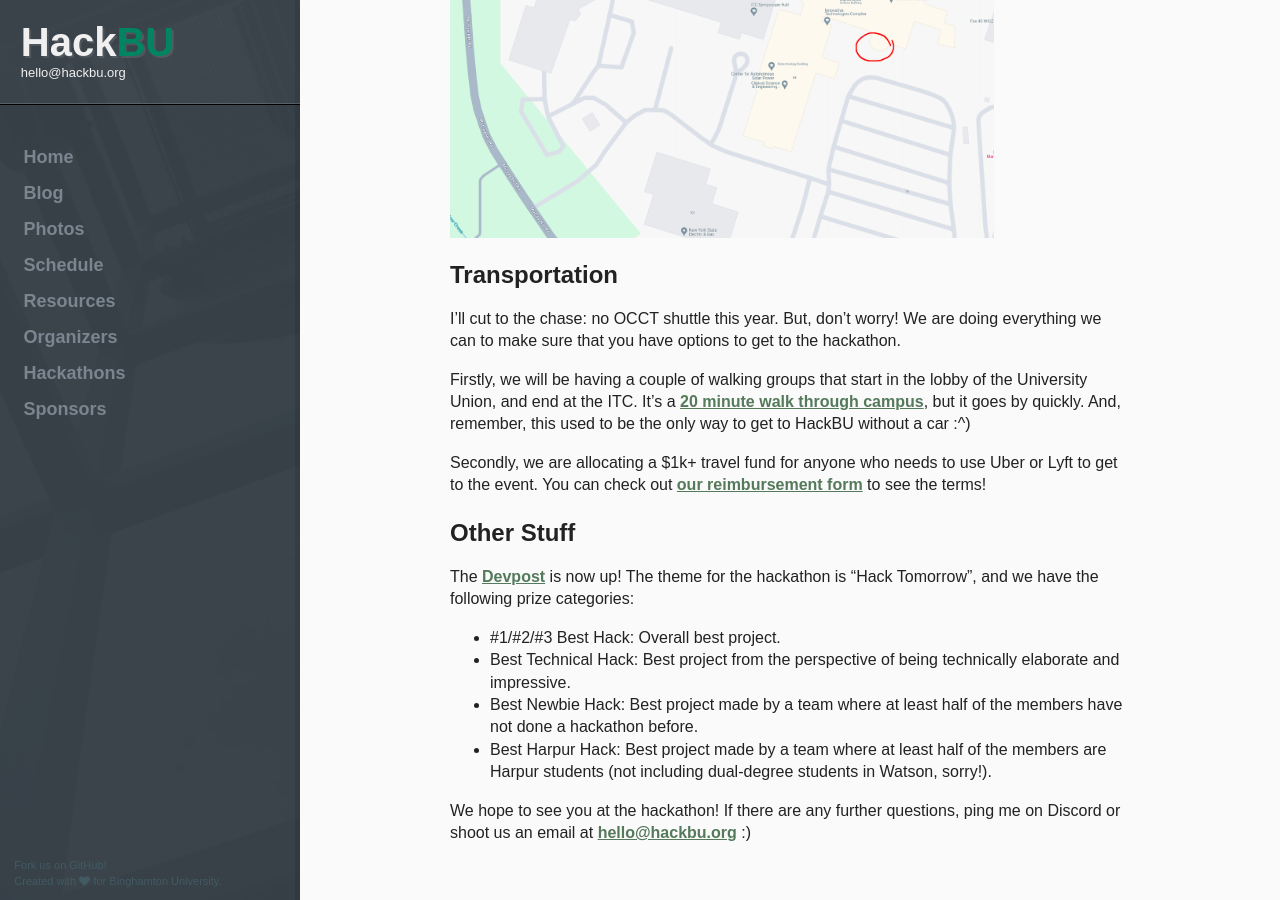
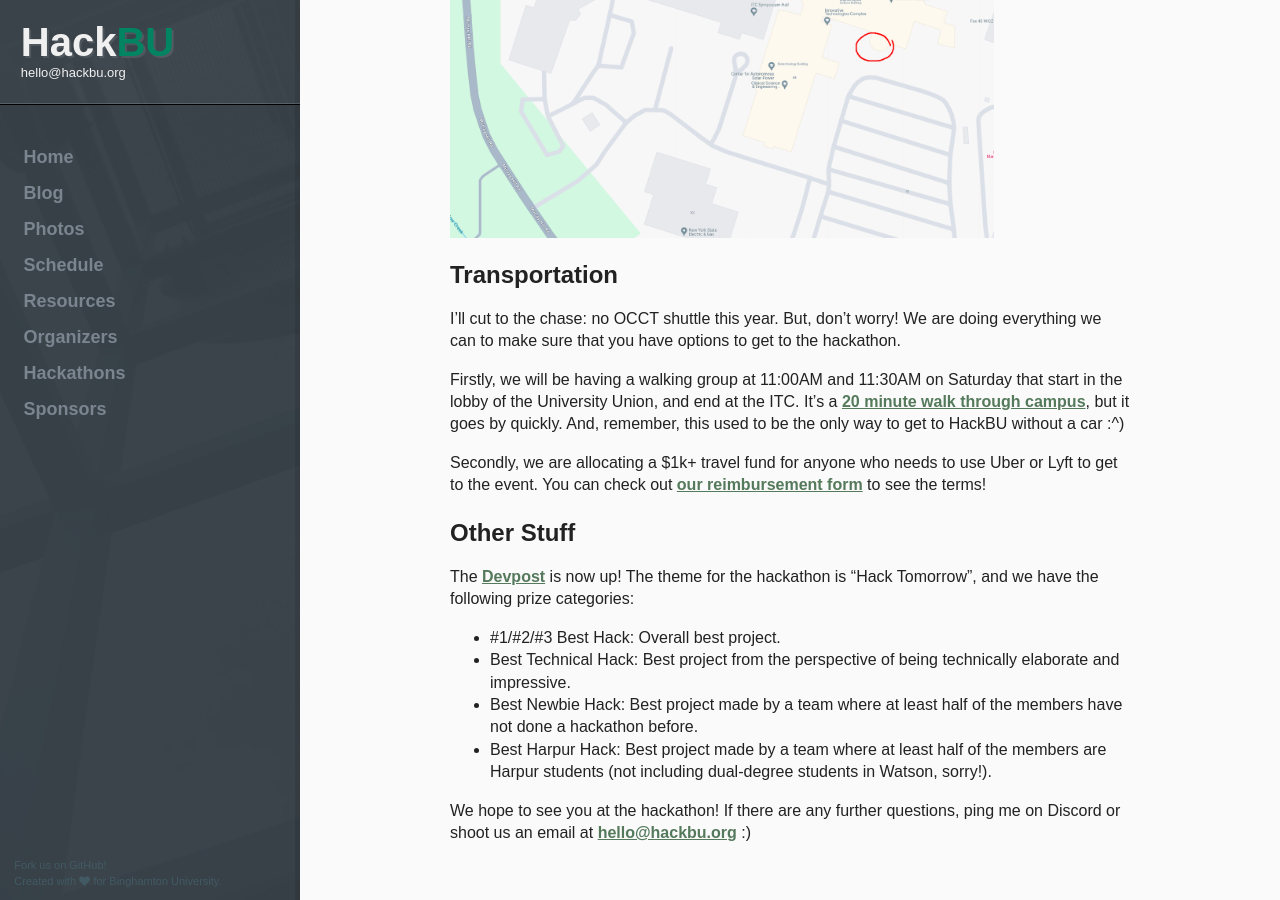
Before and after one commit to hackbinghamton/hackbinghamton.github.io, a Jekyll site: the page built from blog/_posts/2024-02-15-hackbu-2024-is-almost-here.md, in a window 1280 px wide and 900 px high, scrolled down 1624 px. Built offline with Jekyll 4.4.1, drawn with Linux system fonts in a browser that asks for light colours.

Commit message:
blog: add walking group time

```diff
--- a/blog/_posts/2024-02-15-hackbu-2024-is-almost-here.md
+++ b/blog/_posts/2024-02-15-hackbu-2024-is-almost-here.md
@@ -32,7 +32,7 @@ Notice how check-in is in a different spot this time. To enter HackBU, you must
 
 I'll cut to the chase: no OCCT shuttle this year. But, don't worry! We are doing everything we can to make sure that you have options to get to the hackathon.
 
-Firstly, we will be having a couple of walking groups that start in the lobby of the University Union, and end at the ITC. It's a [20 minute walk through campus](https://maps.app.goo.gl/Eu9ZBKTst54WMidJ7), but it goes by quickly. And, remember, this used to be the only way to get to HackBU without a car :^)
+Firstly, we will be having a walking group at 11:00AM and 11:30AM on Saturday that start in the lobby of the University Union, and end at the ITC. It's a [20 minute walk through campus](https://maps.app.goo.gl/Eu9ZBKTst54WMidJ7), but it goes by quickly. And, remember, this used to be the only way to get to HackBU without a car :^)
 
 Secondly, we are allocating a $1k+ travel fund for anyone who needs to use Uber or Lyft to get to the event. You can check out [our reimbursement form](https://forms.gle/4SnRseHa3J9Htq5t7) to see the terms!
 
```
